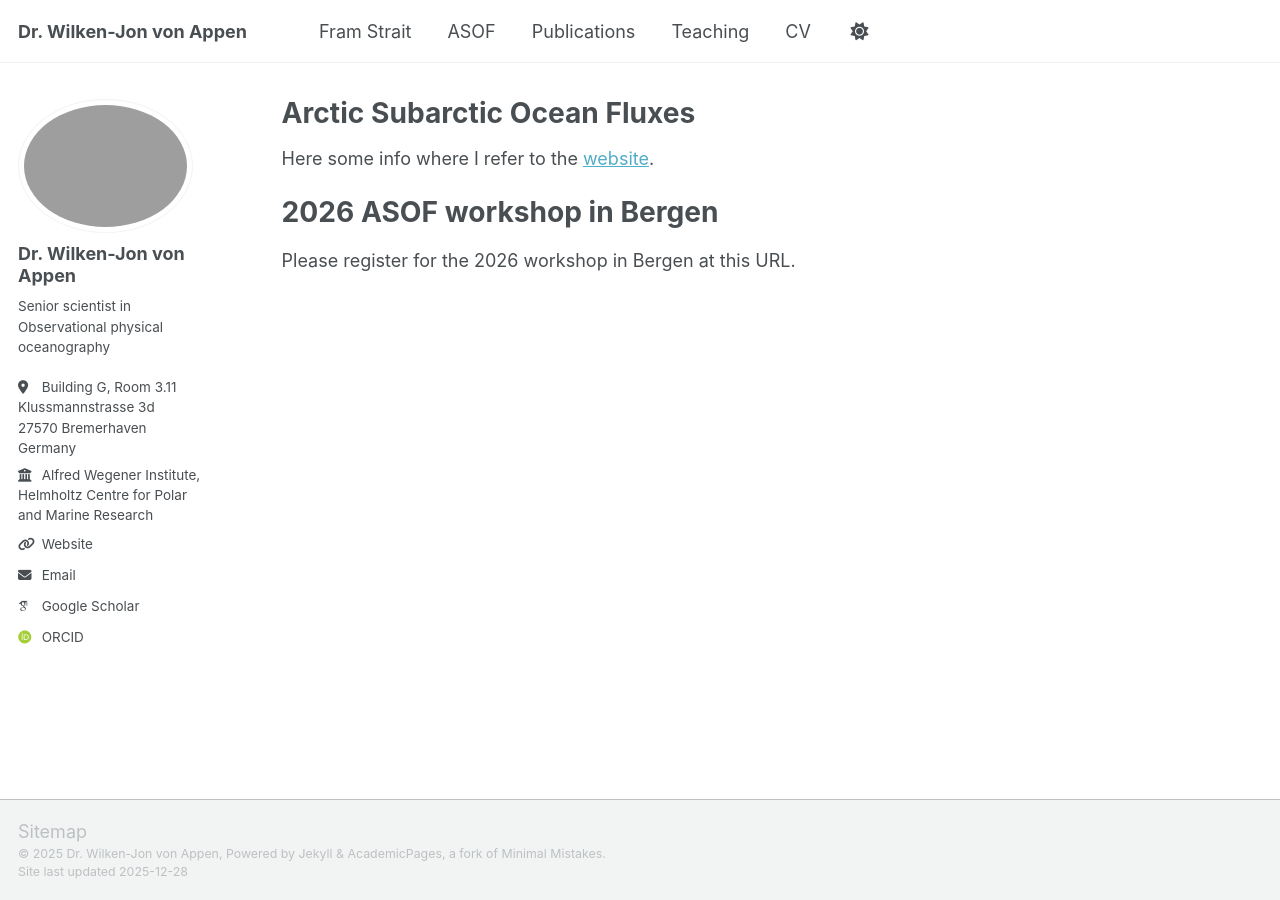
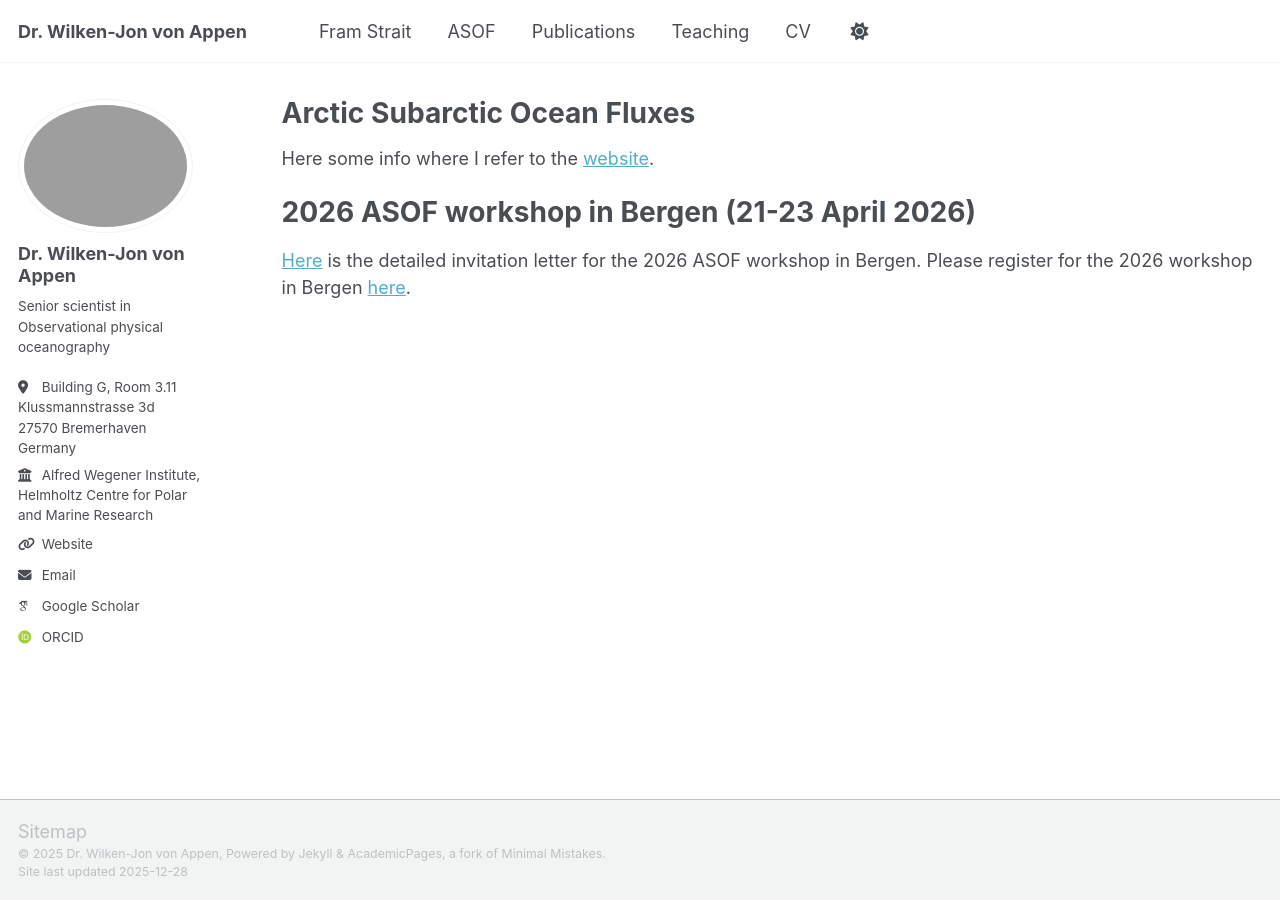
Before and after one commit to wjvappen/wjvappen, a Jekyll site: the page built from _pages/asof.md, in a window 1280 px wide. Built offline with Jekyll 4.4.1, drawn with Linux system fonts in a browser that asks for light colours; some web fonts are replaced; a script bundle is joined from its source files by our own code; library files that are not in the unit come from our copies.

Commit message:
Update asof.md
Adding the 2026 invitation pdf.

```diff
--- a/_pages/asof.md
+++ b/_pages/asof.md
@@ -12,7 +12,8 @@ redirect_from:
 
 Here some info where I refer to the [website](https://asof.awi.de/).
 
-2026 ASOF workshop in Bergen
+2026 ASOF workshop in Bergen (21-23 April 2026)
 ======
 
-Please register for the 2026 workshop in Bergen at this URL.
+[Here](../files/ASOF2026_PreliminaryPlanandLocalInformation_20Nov2025.docx.pdf) is the detailed invitation letter for the 2026 ASOF workshop in Bergen.
+Please register for the 2026 workshop in Bergen [here](https://forms.gle/7AwaskCw7moEX8NR7).
```
